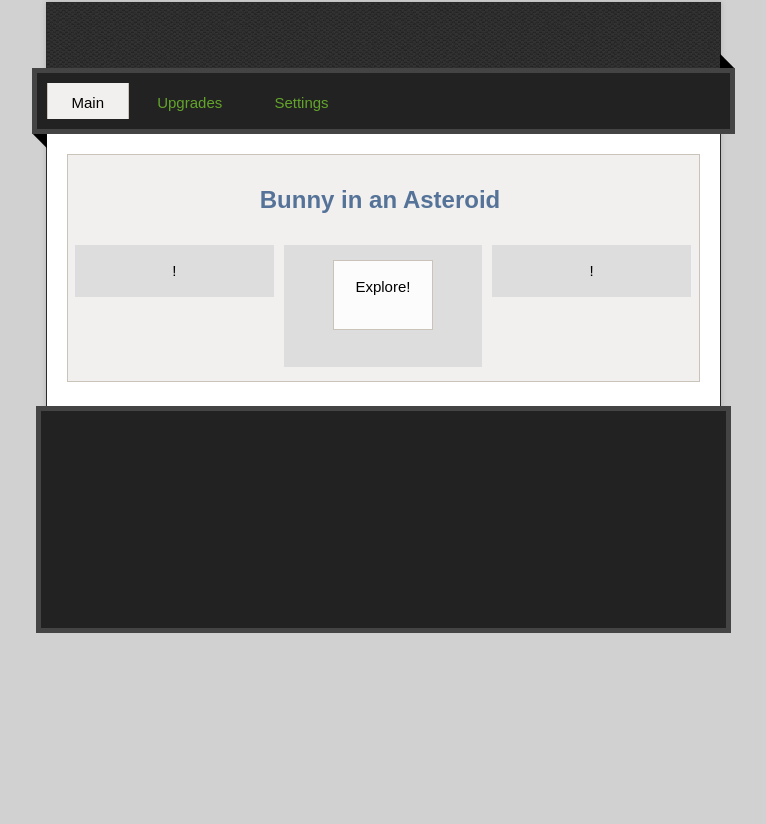
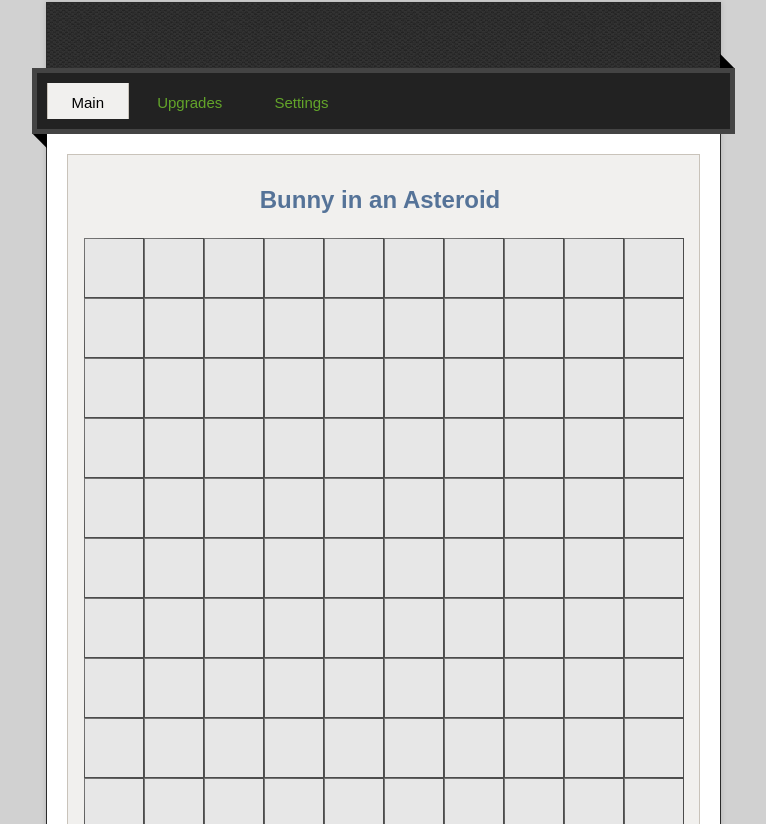
Before and after one commit to Catalyst78/Old, a plain HTML site: page index.html in a window 1280 px wide. Shown: the part 128-952 px from the top of the page, without its empty margins (257-1023 px from the left). Before the commit the page ends 916 px from the top, so only its background shows below. Drawn offline with Linux system fonts and the light colour scheme.

Commit message:
Add new grid, css cleanup on old grids

```diff
--- a/index.html
+++ b/index.html
@@ -35,6 +35,128 @@
 			<div class="tabContent" id="main_tab" ng-controller="MainController">
 				<h2>Bunny in an Asteroid</h2>
 				<p></p>
+
+				<div class="mygridthing">
+					<img class="" src="images/square.png">
+					<img class="" src="images/square.png">
+					<img class="" src="images/square.png">
+					<img class="" src="images/square.png">
+					<img class="" src="images/square.png">
+					<img class="" src="images/square.png">
+					<img class="" src="images/square.png">
+					<img class="" src="images/square.png">
+					<img class="" src="images/square.png">
+					<img class="" src="images/square.png">
+				</div>
+				<div class="mygridthing">
+					<img class="" src="images/square.png">
+					<img class="" src="images/square.png">
+					<img class="" src="images/square.png">
+					<img class="" src="images/square.png">
+					<img class="" src="images/square.png">
+					<img class="" src="images/square.png">
+					<img class="" src="images/square.png">
+					<img class="" src="images/square.png">
+					<img class="" src="images/square.png">
+					<img class="" src="images/square.png">
+				</div>
+				<div class="mygridthing">
+					<img class="" src="images/square.png">
+					<img class="" src="images/square.png">
+					<img class="" src="images/square.png">
+					<img class="" src="images/square.png">
+					<img class="" src="images/square.png">
+					<img class="" src="images/square.png">
+					<img class="" src="images/square.png">
+					<img class="" src="images/square.png">
+					<img class="" src="images/square.png">
+					<img class="" src="images/square.png">
+				</div>
+				<div class="mygridthing">
+					<img class="" src="images/square.png">
+					<img class="" src="images/square.png">
+					<img class="" src="images/square.png">
+					<img class="" src="images/square.png">
+					<img class="" src="images/square.png">
+					<img class="" src="images/square.png">
+					<img class="" src="images/square.png">
+					<img class="" src="images/square.png">
+					<img class="" src="images/square.png">
+					<img class="" src="images/square.png">
+				</div>
+				<div class="mygridthing">
+					<img class="" src="images/square.png">
+					<img class="" src="images/square.png">
+					<img class="" src="images/square.png">
+					<img class="" src="images/square.png">
+					<img class="" src="images/square.png">
+					<img class="" src="images/square.png">
+					<img class="" src="images/square.png">
+					<img class="" src="images/square.png">
+					<img class="" src="images/square.png">
+					<img class="" src="images/square.png">
+				</div>
+				<div class="mygridthing">
+					<img class="" src="images/square.png">
+					<img class="" src="images/square.png">
+					<img class="" src="images/square.png">
+					<img class="" src="images/square.png">
+					<img class="" src="images/square.png">
+					<img class="" src="images/square.png">
+					<img class="" src="images/square.png">
+					<img class="" src="images/square.png">
+					<img class="" src="images/square.png">
+					<img class="" src="images/square.png">
+				</div>
+				<div class="mygridthing">
+					<img class="" src="images/square.png">
+					<img class="" src="images/square.png">
+					<img class="" src="images/square.png">
+					<img class="" src="images/square.png">
+					<img class="" src="images/square.png">
+					<img class="" src="images/square.png">
+					<img class="" src="images/square.png">
+					<img class="" src="images/square.png">
+					<img class="" src="images/square.png">
+					<img class="" src="images/square.png">
+				</div>
+				<div class="mygridthing">
+					<img class="" src="images/square.png">
+					<img class="" src="images/square.png">
+					<img class="" src="images/square.png">
+					<img class="" src="images/square.png">
+					<img class="" src="images/square.png">
+					<img class="" src="images/square.png">
+					<img class="" src="images/square.png">
+					<img class="" src="images/square.png">
+					<img class="" src="images/square.png">
+					<img class="" src="images/square.png">
+				</div>
+				<div class="mygridthing">
+					<img class="" src="images/square.png">
+					<img class="" src="images/square.png">
+					<img class="" src="images/square.png">
+					<img class="" src="images/square.png">
+					<img class="" src="images/square.png">
+					<img class="" src="images/square.png">
+					<img class="" src="images/square.png">
+					<img class="" src="images/square.png">
+					<img class="" src="images/square.png">
+					<img class="" src="images/square.png">
+				</div>
+				<div class="mygridthing">
+					<img class="" src="images/square.png">
+					<img class="" src="images/square.png">
+					<img class="" src="images/square.png">
+					<img class="" src="images/square.png">
+					<img class="" src="images/square.png">
+					<img class="" src="images/square.png">
+					<img class="" src="images/square.png">
+					<img class="" src="images/square.png">
+					<img class="" src="images/square.png">
+					<img class="" src="images/square.png">
+				</div>
+
 				<div class="section group">
 					<div id="ug1" class="col span_1_of_3">!</div>
 					<div id="ug2" class="col span_1_of_3">
@@ -48,7 +170,6 @@
 					</div>
 					<div id="ug3" class="col span_1_of_3">!</div>
 				</div>
-
 			</div>
 
 			<div class="tabContent" id="upgrades_tab">
--- a/stylesheets/mystyle.css
+++ b/stylesheets/mystyle.css
@@ -12,7 +12,6 @@ ul#tabs li {
 	display: inline;
 }
 ul#tabs li a {
-
 	padding: 1.6em;
 	text-decoration: none;
 }
@@ -47,11 +46,6 @@ div.tabContent.hide {
 	height: 70px;
 }
 
-.nopadd {
-	padding: 0em;
-	margin: 0px;
-}
-
 /* Console */
 .console {
 	margin-top: 0;
@@ -63,7 +57,7 @@ div.tabContent.hide {
 	visibility: hidden;
 }
 
-/*  GRID   ============================================================================= */
+/* Grid of 3 */
 .span_3_of_3 {
 	width: 100%;
 }
@@ -74,18 +68,7 @@ div.tabContent.hide {
 	width: 32.26%;
 }
 
-/*  GO FULL WIDTH AT LESS THAN 480 PIXELS */
-@media only screen and (max-width: 480px) {
-.span_3_of_3 {
-	width: 100%;
-}
-.span_2_of_3 {
-	width: 100%;
-}
-.span_1_of_3 {
-	width: 100%;
-}
-}
+/* Grid of 9 */
 .span_9_of_9 {
 	width: 100%;
 }
@@ -114,35 +97,36 @@ div.tabContent.hide {
 	width: 9.68%;
 }
 
-/*  GO FULL WIDTH AT LESS THAN 480 PIXELS */
-@media only screen and (max-width: 480px) {
-	.span_9_of_9 {
+/* Grid of 10 */
+.span_10_of_10 {
 	width: 100%;
 }
-	.span_8_of_9 {
-		width: 100%;
+.span_9_of_10 {
+  	width: 90%;
 }
-	.span_7_of_9 {
-		width: 100%;
+.span_8_of_10 {
+  	width: 80%;
 }
-	.span_6_of_9 {
-		width: 100%;
+.span_7_of_10 {
+  	width: 70%;
 }
-	.span_5_of_9 {
-		width: 100%;
+.span_6_of_10 {
+  	width: 60%;
 }
-	.span_4_of_9 {
-		width: 100%;
+.span_5_of_10 {
+  	width: 50%;
 }
-	.span_3_of_9 {
-		width: 100%;
+.span_4_of_10 {
+  	width: 40%;
 }
-	.span_2_of_9 {
-		width: 100%;
+.span_3_of_10 {
+  	width: 30%;
 }
-	.span_1_of_9 {
-		width: 100%;
+.span_2_of_10 {
+  	width: 20%;
 }
+.span_1_of_10 {
+  	width: 10%;
 }
 
 .section {
@@ -151,34 +135,57 @@ div.tabContent.hide {
 	margin: 0px;
 }
 
-.group:before,
-.group:after {
-    content:"";
-    display:table;
-}
-.group:after {
-    clear:both;
-}
-.group {
-    zoom:1; /* For IE 6/7 (trigger hasLayout) */
-}
-
+/*  COLUMN SETUP  */
 .col {
 	display: block;
 	float:left;
 	margin: 1% 0 1% 1.6%;
-}
-
-.col:first-child { margin-left: 0; } /* all browsers except IE6 and lower */
-
-@media only screen and (max-width: 480px) {
-	.col {
-		margin: 1% 0 1% 0%;
-	}
-}
-
-.col {
 	background: #ddd;
 	padding: 1em 0;
 	text-align: center;
 }
+.col2 {
+	display: block;
+	float: left;
+	padding: 0em;
+	margin: 0;
+	text-align: center;
+    line-height: 0;
+}
+.col:first-child, .col2:first-child {
+	margin-left: 0;
+} /* all browsers except IE6 and lower */
+
+/*  GO FULL WIDTH BELOW 480 PIXELS */
+@media only screen and (max-width: 480px) {
+	.col {  margin: 1% 0 1% 0%; }
+	.span_3_of_3, .span_2_of_3, .span_1_of_3,
+	.span_9_of_9, .span_8_of_9, .span_7_of_9, .span_6_of_9, .span_5_of_9, .span_4_of_9, .span_3_of_9, .span_2_of_9, .span_1_of_9 {
+	width: 100%;
+	}
+}
+
+/*  GROUPING  */
+.group:before,
+.group:after { content:""; display:table; }
+.group:after { clear:both;}
+.group { zoom:1; /* For IE 6/7 */ }
+
+.nopadd {
+	padding: 0em;
+	margin: 0px;
+}
+
+.mygridthing{
+	width: 100%;
+	float: left;
+	padding: 0em;
+	margin: 0 0 0 1.4%;
+	line-height: 0px;
+}
+
+.mygridthing img{
+	float: left;
+	padding: 0em;
+	margin: 0px;
+}
```
Also changed, not shown: images/square.png (added), images/square2.png (added). Lines whose indentation alone changed are shown as unchanged.
